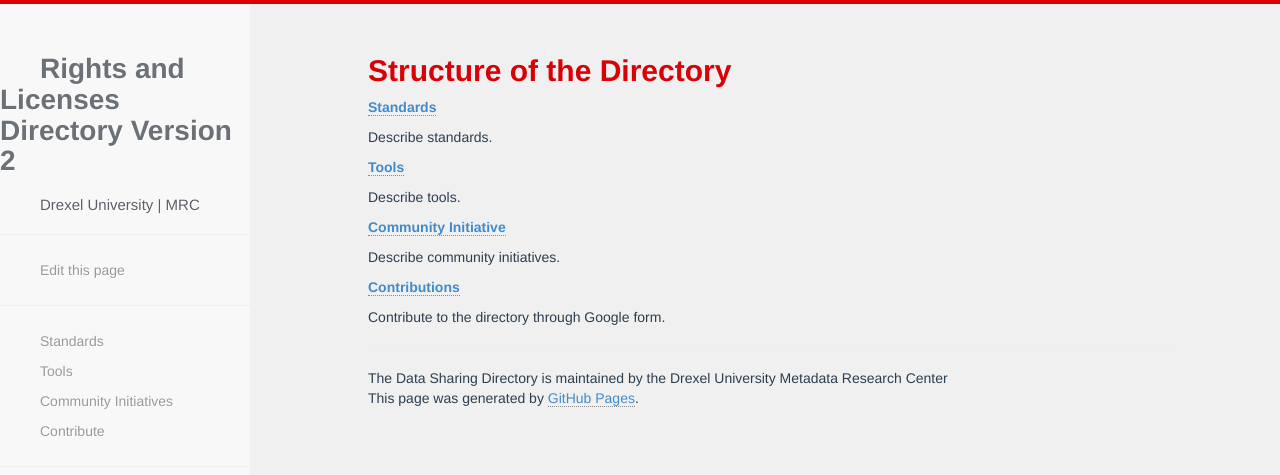
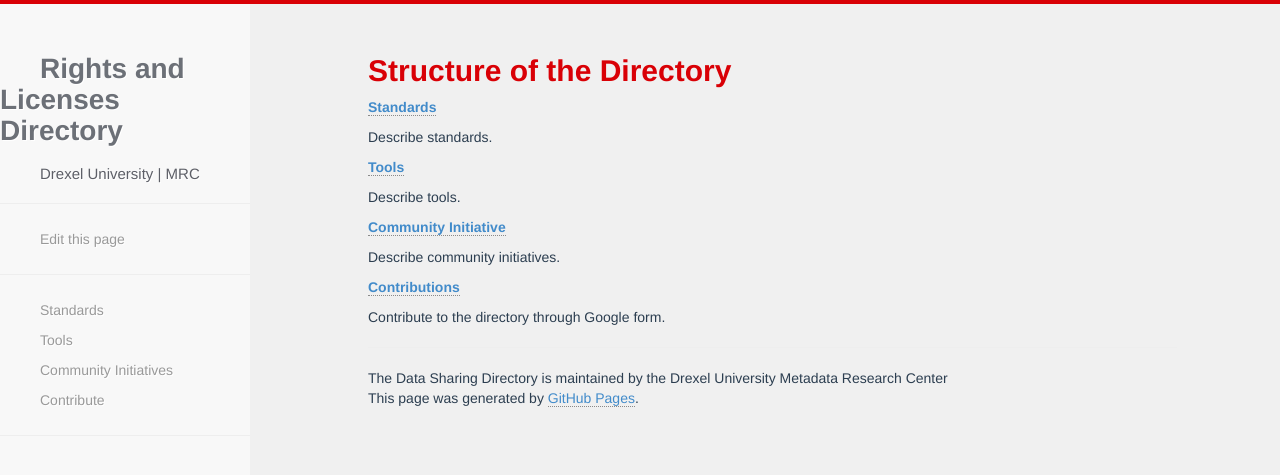
Before and after one commit to metadata-research/data-sharing-directory, a Jekyll site: the page built from about/index.md, in a window 1280 px wide. Shown: the top 475 px of the page. Built offline with Jekyll 4.4.1, drawn with Linux system fonts in a browser that asks for light colours; nearby versions of some CDN libraries.

Commit message:
text updates

```diff
--- a/_config.yml
+++ b/_config.yml
@@ -1,4 +1,4 @@
-name: Rights and Licenses Directory Version 2
+name: Rights and Licenses Directory
 author: Drexel MRC
 markdown: kramdown
 highlighter: rouge
```
Also changed, not shown: index.md (+1 -2 lines).
